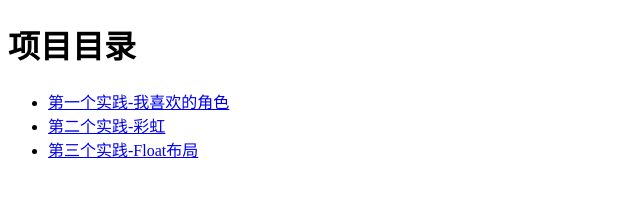
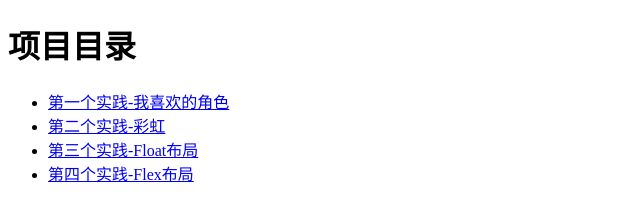
Before and after one commit to DesnLee/practice, a plain HTML site: page index.html in a window 1280 px wide. Shown: the whole page, without its empty margins (0-640 px from the left). Drawn offline with Linux system fonts and the light colour scheme.

Commit message:
index添加第四个练习的链接

```diff
--- a/index.html
+++ b/index.html
@@ -15,6 +15,7 @@
         <li><a href="favorite/myfav.html">第一个实践-我喜欢的角色</a></li>
         <li><a href="rainbow/rainbow.html">第二个实践-彩虹</a></li>
         <li><a href="float/float.html">第三个实践-Float布局</a></li>
+        <li><a href="flex/flex.html">第四个实践-Flex布局</a></li>
     </ul>
 </body>
 </html>
```
